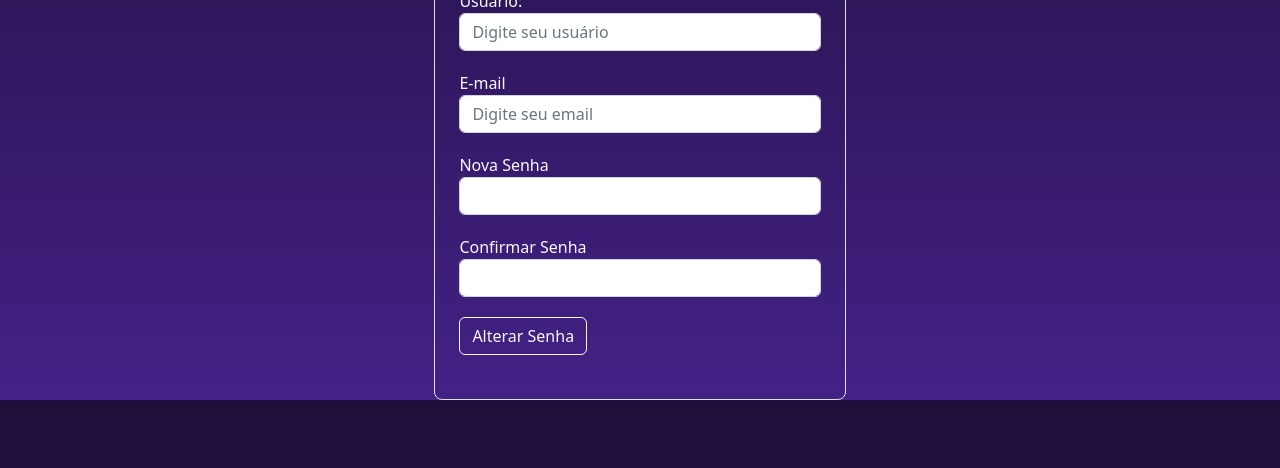
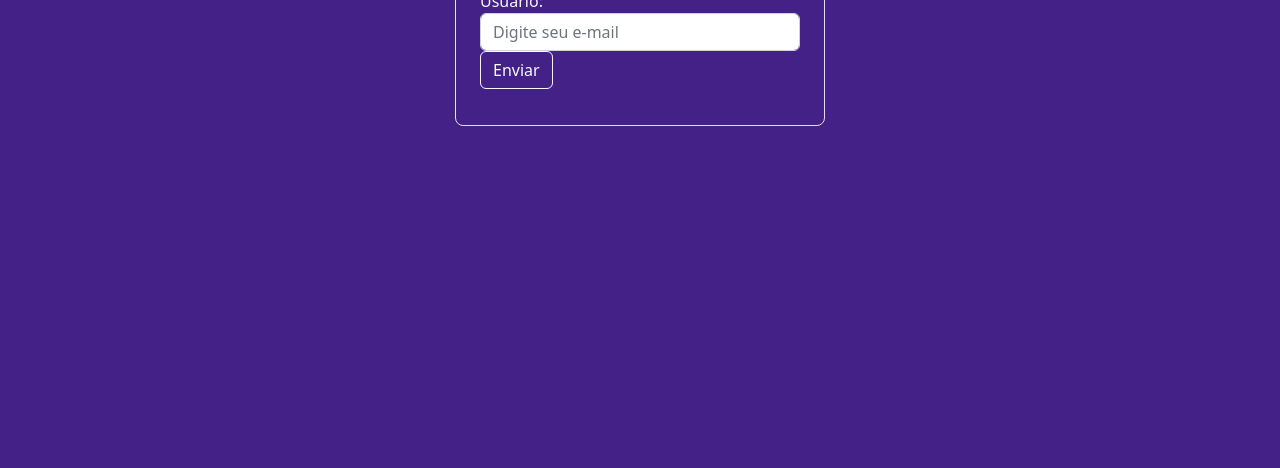
Before and after one commit to miihhernandez/linguotech1, a plain HTML site: page recuperarsenha.html in a window 1280 px wide. Shown: the part 332-800 px from the top of the page. Drawn offline with nearby package versions, Linux system fonts and the light colour scheme.

Commit message:
novos arquivos

```diff
--- a/recuperarsenha.css
+++ b/recuperarsenha.css
@@ -1,5 +1,5 @@
 body {
-    background-image: linear-gradient(to bottom, #1e0e39, #432186);
+    background-color: #432186;
     display: flex;
     flex-direction: column;
     height: 100%;
--- a/recuperarsenha.html
+++ b/recuperarsenha.html
@@ -15,7 +15,7 @@
 
     <link href="https://fonts.googleapis.com/css2?family=Fredoka+One&display=swap" rel="stylesheet">
 
-    <script src="main.js"></script>
+    <script src="recuperarsenha.js"></script>
 </head>
 <body>
     <header>
@@ -28,7 +28,7 @@
          <a class="link" href="">Serviços</a>
          <a class="link" href="">Cadastro</a>
          <a class="link" href="">Equipe</a>
-         <a class="link" href="./index.html">Login</a>
+         <a class="link" href="./login.html">Login</a>
      </nav>
      </header>
     <div class="container">
@@ -38,25 +38,13 @@
                     <form class="form-signin" method="POST" action="">
                         <div class="row">
                             <div class="col-auto">
-                                <div style="padding-bottom:20px">
-                                    <h1 class="text-light">Alteração de Senha</h1>
-                                <div style="padding-bottom: 20px">
+                                <div style="padding-bottom:4px">
+                                    <h1 class="text-light">Recuperar Senha</h1>
+                                <div style="padding-bottom: 4px">
                                     <label class="text-light">Usuário:</label>
-                                    <input class="form-control" name="username" id="username" placeholder="Digite seu usuário" type="text" required>
-                                </div>
-                                <div style="padding-bottom: 20px">
-                                    <label class="text-light">E-mail</label>
-                                    <input class="form-control" name="email" id="email" placeholder="Digite seu email" type="text" required>
-                                </div>
-                                <div style="padding-bottom: 20px">
-                                    <label class="text-light">Nova Senha</label>
-                                    <input class="form-control" name="password" type="password" required>
-                                </div>
-                                <div style="padding-bottom: 20px">
-                                    <label class="text-light">Confirmar Senha</label>
-                                    <input class="form-control" name="password" type="password" required>
-                                </div>
-                                <input class="btn btn-outline-light" value="Alterar Senha" name="alterar" type="submit">
+                                    <input class="form-control" name="email" id="username" placeholder="Digite seu e-mail" type="text" required>
+                                <div style="padding-bottom: 4px">
+                                <input class="btn btn-outline-light" value="Enviar" name="alterar" type="submit">
                         </div>
                     </form>
                 </form>
```
